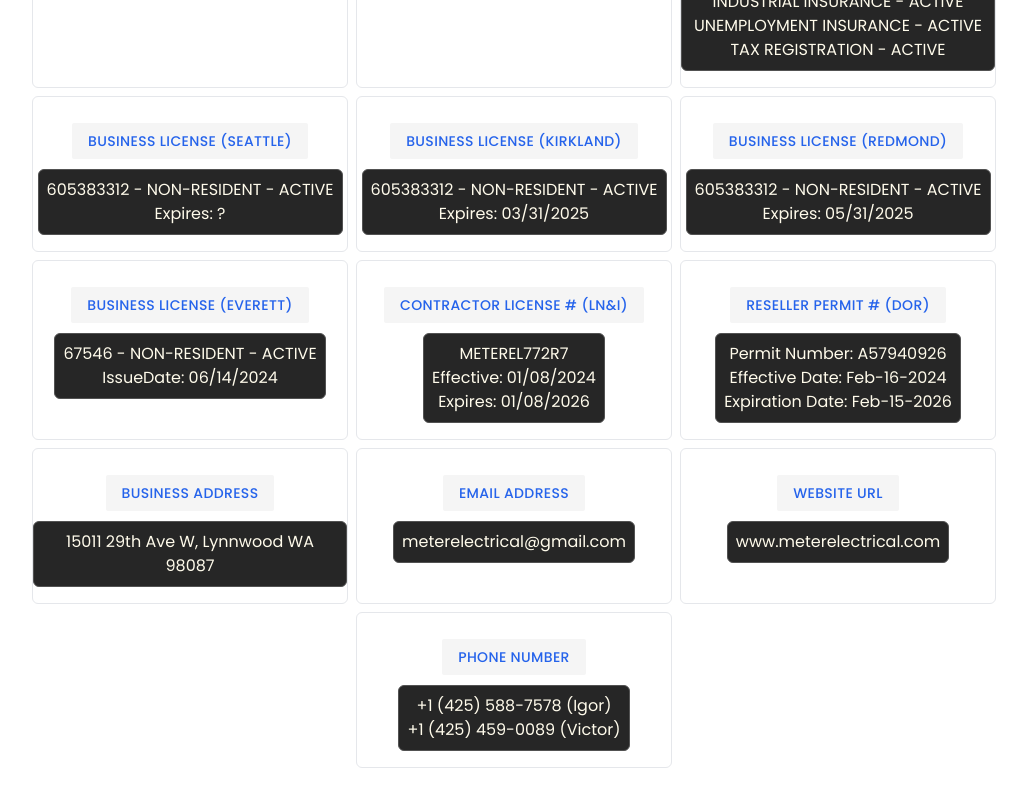
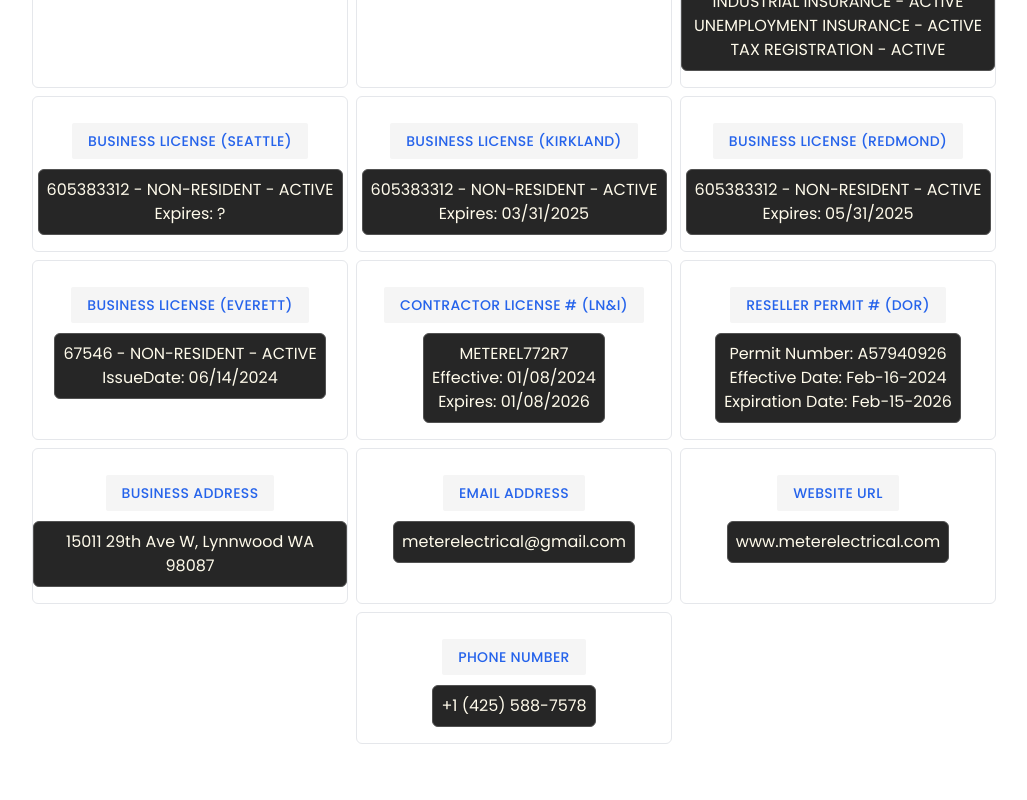
Before and after one commit to vtonu/me-info, a React (Vite) app: page / in a window 1280 px wide. Shown: the part 520-1320 px from the top of the page, without its empty margins (126-1153 px from the left). After the commit the page ends 1296 px from the top, so only its background shows below. Built offline with nearby package versions, Linux system fonts and the light colour scheme.

Commit message:
Updated text

```diff
--- a/src/components/FeatureSection.jsx
+++ b/src/components/FeatureSection.jsx
@@ -4,7 +4,7 @@
   return (
     <div className="relative mt-10  min-h-[600px]">
       <h2 className="text-3xl tracking-wide text-center sm:text-5xl lg:text-6xl">
-        METER ELECTRIC LLC<br></br>
+        METER ELECTRIC<br></br>
         <span className="text-transparent bg-gradient-to-r from-blue-500 to-blue-700 bg-clip-text">
           BUSINESS INFO
         </span>
--- a/src/constants/index.jsx
+++ b/src/constants/index.jsx
@@ -220,8 +220,7 @@
     ),
     description: (
       <div className="p-2 font-normal border rounded-md bg-neutral-800 text-md border-neutral-600">
-        <p className="text-center ">+1 (425) 588-7578 (Igor)</p>
-        <p className="text-center ">+1 (425) 459-0089 (Victor)</p>
+        <p className="text-center ">+1 (425) 588-7578</p>
       </div>
     ),
   },
```
Also changed, not shown: 1 other file (tests, documents, lock files or other folders).
